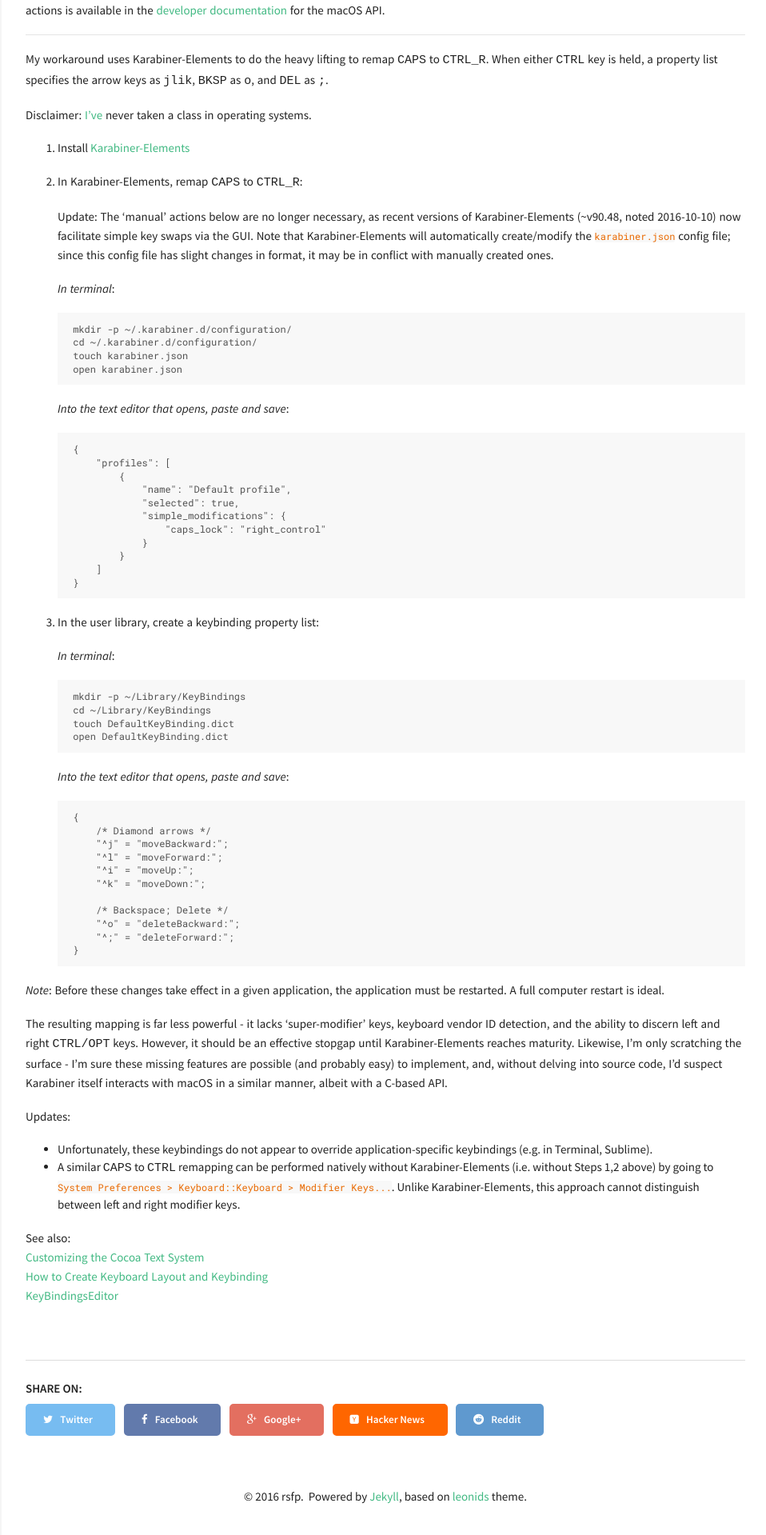
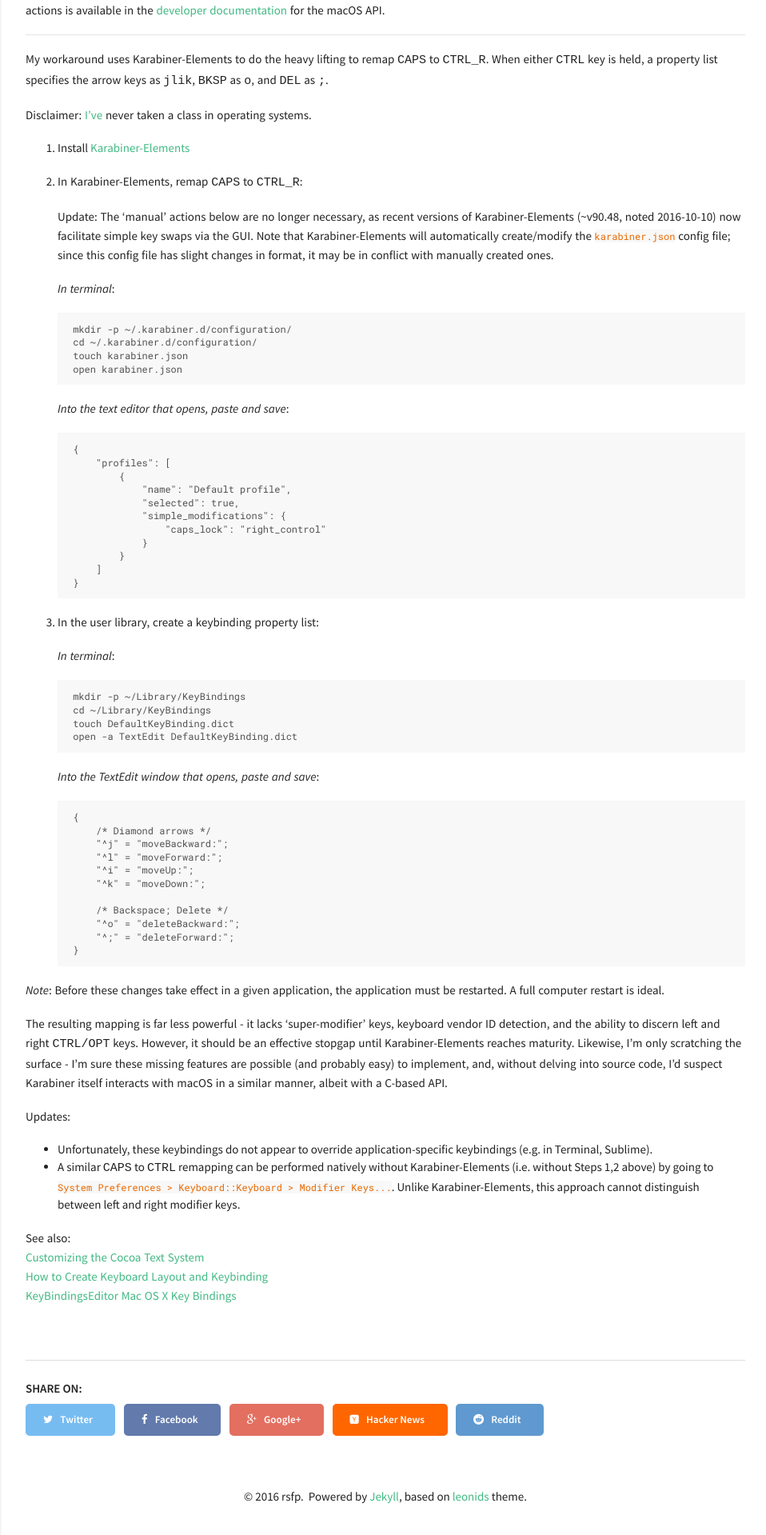
Before and after one commit to slongwell/slongwell.github.io, a Jekyll site: the page built from _posts/2016-09-25-karabiner-workaround.md, in a window 1280 px wide. Shown: the part 714-2633 px from the top of the page at 80% size, without its empty margins (318-1276 px from the left). Built offline with Jekyll 4.4.1, drawn with Linux system fonts in a browser that asks for light colours; comment, search, counter and statistics services are not loaded.

Commit message:
open textedit directly

```diff
--- a/_posts/2016-09-25-karabiner-workaround.md
+++ b/_posts/2016-09-25-karabiner-workaround.md
@@ -54,9 +54,9 @@
 	    mkdir -p ~/Library/KeyBindings
 	    cd ~/Library/KeyBindings
 	    touch DefaultKeyBinding.dict
-	    open DefaultKeyBinding.dict
+	    open -a TextEdit DefaultKeyBinding.dict
 
-	*Into the text editor that opens, paste and save*:
+	*Into the TextEdit window that opens, paste and save*:
 
         {
 	        /* Diamond arrows */
@@ -85,6 +85,7 @@
 [Customizing the Cocoa Text System][a]
 [How to Create Keyboard Layout and Keybinding][b]
 [KeyBindingsEditor][c]
+[Mac OS X Key Bindings][d]
 
 
 [kb]: https://pqrs.org/osx/karabiner/
@@ -100,7 +101,7 @@
 
 [noidea]: https://cdn-images-1.medium.com/max/600/1*snTXFElFuQLSFDnvZKJ6IA.png
 
-
 [a]: http://www.hcs.harvard.edu/~jrus/Site/Cocoa%20Text%20System.html
 [b]: http://xahlee.info/kbd/osx_keybinding.html
 [c]: hhttp://www.cocoabits.com/KeyBindingsEditor/
+[d]: http://sbnes.livejournal.com/3725.html
```
Also changed, not shown: 4 other files.
